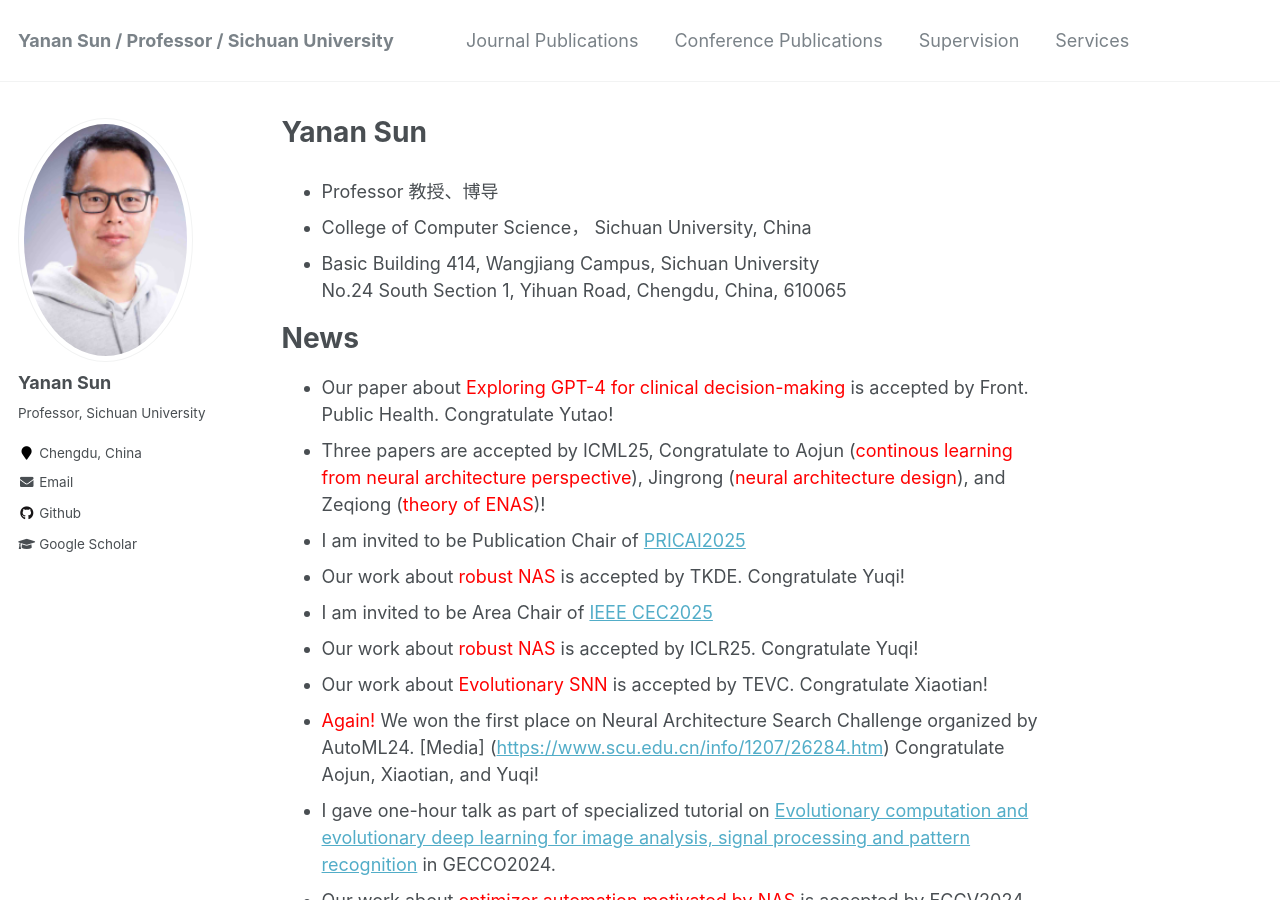
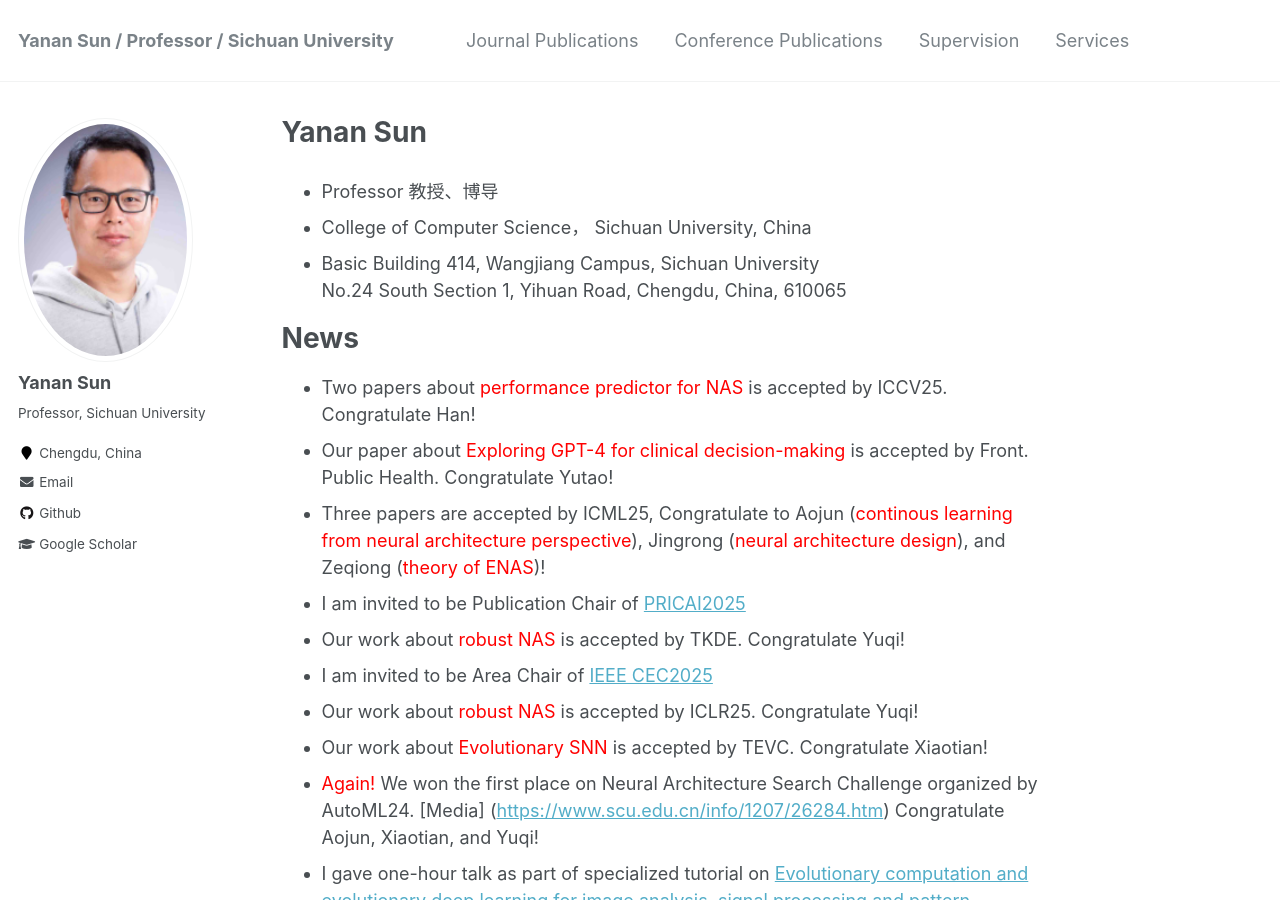
Before and after one commit to yn-sun/yn-sun.github.io, a Jekyll site: the page built from _pages/about.md, in a window 1280 px wide and 900 px high. Built offline with Jekyll 4.4.1, drawn with Linux system fonts in a browser that asks for light colours; comment, search, counter and statistics services are not loaded.

Commit message:
Update about.md

```diff
--- a/_pages/about.md
+++ b/_pages/about.md
@@ -15,6 +15,7 @@ No.24 South Section 1, Yihuan Road, Chengdu, China, 610065
 
 News
 ======
+* Two papers about <span style="color: #FF0000">performance predictor for NAS</span> is accepted by ICCV25. Congratulate Han!
 * Our paper about <span style="color: #FF0000">Exploring GPT-4 for clinical decision-making</span> is accepted by Front. Public Health. Congratulate Yutao!
 * Three papers are accepted by ICML25, Congratulate to Aojun (<span style="color: #FF0000">continous learning from neural architecture perspective</span>), Jingrong (<span style="color: #FF0000">neural architecture design</span>), and Zeqiong (<span style="color: #FF0000">theory of ENAS</span>)!
 * I am invited to be Publication Chair of [PRICAI2025](https://www.pricai.org/2025/)
```
